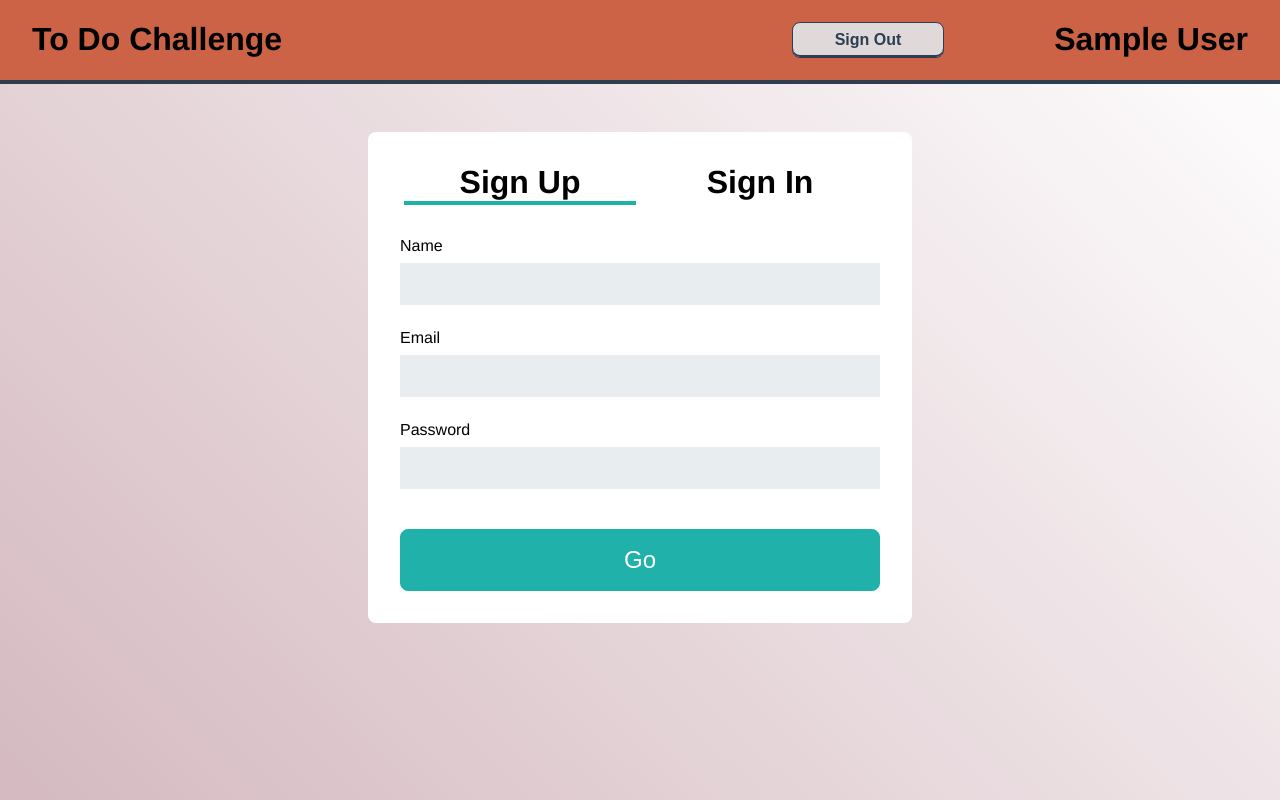
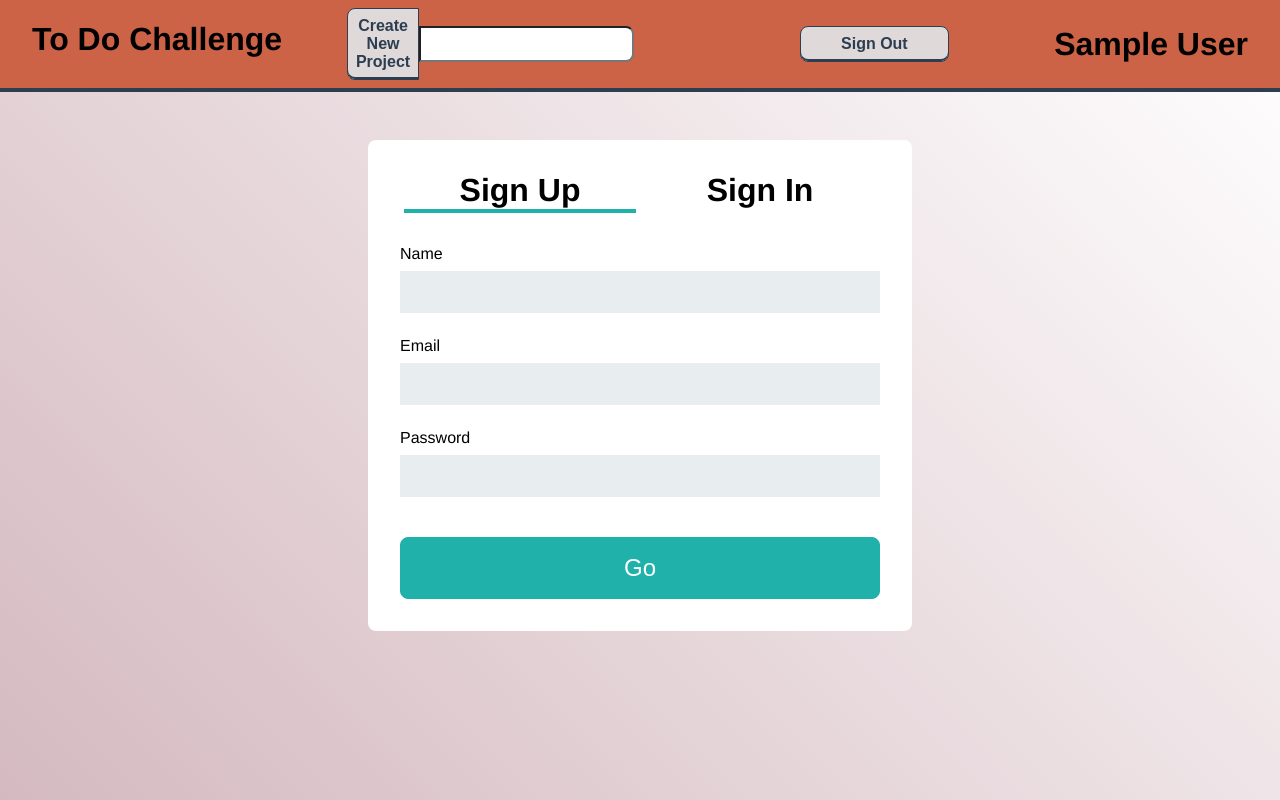
Before and after one commit to farinhote/todo-challenge, a Vue app in the folder frontend/: page /sign in a window 1280 px wide. Built offline with nearby package versions, Linux system fonts and the light colour scheme; sample sign-in values are in the browser's storage.

Commit message:
Implemented create project

```diff
--- a/frontend/src/api/server/index.js
+++ b/frontend/src/api/server/index.js
@@ -9,6 +9,11 @@ export default {
     return axios
       .get(`${API_URL}${PROJECTS}`)
       .then((response) => response.data);
+  },
+
+  createProject(project) {
+    return axios.post(`${API_URL}${PROJECTS}`, project)
+      .then(Promise.resolve());
   },
 
   syncProject(project, projectId) {
--- a/frontend/src/components/Header.vue
+++ b/frontend/src/components/Header.vue
@@ -1,8 +1,14 @@
 <template>
   <div class="header">
     <h1 class="title">{{ $t("header.title") }}</h1>
+    <div class="create-project">
+      <button class="header-button create-button" type="submit" @click="createProject" >
+        {{ $t("header.newProject") }}
+      </button>
+      <input class="create-input" v-model="projectName" type="text"/>
+    </div>
     <div class="user" v-if="this.$store.state.user.name">
-      <button class="sign-out" v-on:click="signOut">{{ $t("header.signOut") }}</button>
+      <button class="header-button" v-on:click="signOut">{{ $t("header.signOut") }}</button>
       <h1 class="username">{{ this.$store.state.user.name }}</h1>
     </div>
   </div>
@@ -11,7 +17,16 @@
 <script>
 export default {
   name: 'Header',
+  data() {
+    return {
+      projectName: '',
+    };
+  },
   methods: {
+    createProject() {
+      this.$store
+        .dispatch('createProject', { name: this.projectName });
+    },
     signOut() {
       this.$store
         .dispatch('signOut')
@@ -25,24 +40,13 @@ export default {
 <style scoped>
 .header {
   display: grid;
-  grid-template-columns: 1fr 1fr;
+  grid-template-columns: 1fr 1fr 2fr;
   background-color: #cc6347;
   border-bottom: 0.25rem solid #2c3e50;
   padding: 0 2rem;
 }
 
-.title {
-  grid-column: 1;
-}
-
-.user {
-  grid-column: 2;
-  display: grid;
-  grid-template-columns: 1fr 1fr 2fr;
-  align-items: center
-}
-
-.sign-out {
+.header-button {
   grid-column: 2;
   padding: 0.5rem;
   border-radius: 0.5rem;
@@ -56,6 +60,33 @@ export default {
   cursor: pointer;
 }
 
+.create-project {
+  display: flex;
+  align-items: center;
+  padding: 0.5rem 1rem;
+}
+.create-button {
+  flex: 1;
+  border-radius: 0.5rem 0 0 0.5rem;
+  text-align: center;
+  outline: 0;
+  cursor: pointer;
+}
+.create-input {
+  flex: 1;
+  height: 30px;
+  border-radius: 0 0.5rem 0.5rem 0;
+  font-size: inherit;
+  font-family:inherit;
+  outline: 0;
+}
+
+.user {
+  display: grid;
+  grid-template-columns: 1fr 1fr 2fr;
+  align-items: center;
+}
+
 .username {
   grid-column: 3;
   text-align: right;
--- a/frontend/src/locales/en.js
+++ b/frontend/src/locales/en.js
@@ -6,6 +6,7 @@ const ENGLISH_TRANSLATIONS = {
   },
   header: {
     title: 'To Do Challenge',
+    newProject: 'Create New Project',
     signUp: 'Sign Up',
     signIn: 'Sign In',
     signOut: 'Sign Out',
--- a/frontend/src/store/index.js
+++ b/frontend/src/store/index.js
@@ -58,9 +58,9 @@ export default new Vuex.Store({
     },
   },
   actions: {
-    fetchProjects({ commit }, id) {
+    fetchProjects({ commit }) {
       return client
-        .fetchProjects(id)
+        .fetchProjects()
         .then((projects) => commit('setProjects', projects));
     },
 
@@ -79,6 +79,11 @@ export default new Vuex.Store({
       project.tasks.push({ description });
       client.syncProject(project, projectId)
         .then((data) => context.commit('setProject', { data, projectId }));
+    },
+
+    createProject(context, project) {
+      client.createProject(project)
+        .then(context.dispatch('fetchProjects'));
     },
 
     // eslint-disable-next-line no-unused-vars
```
